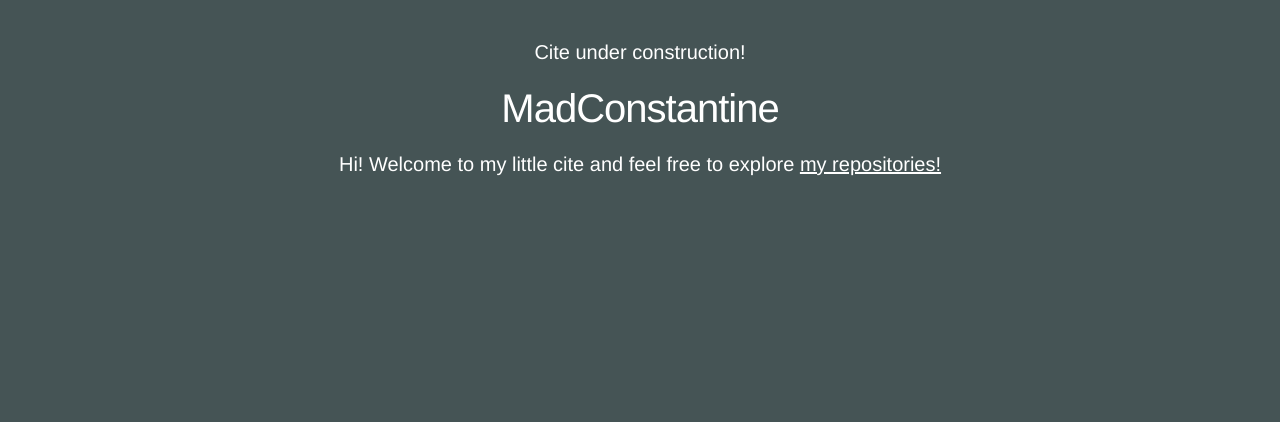
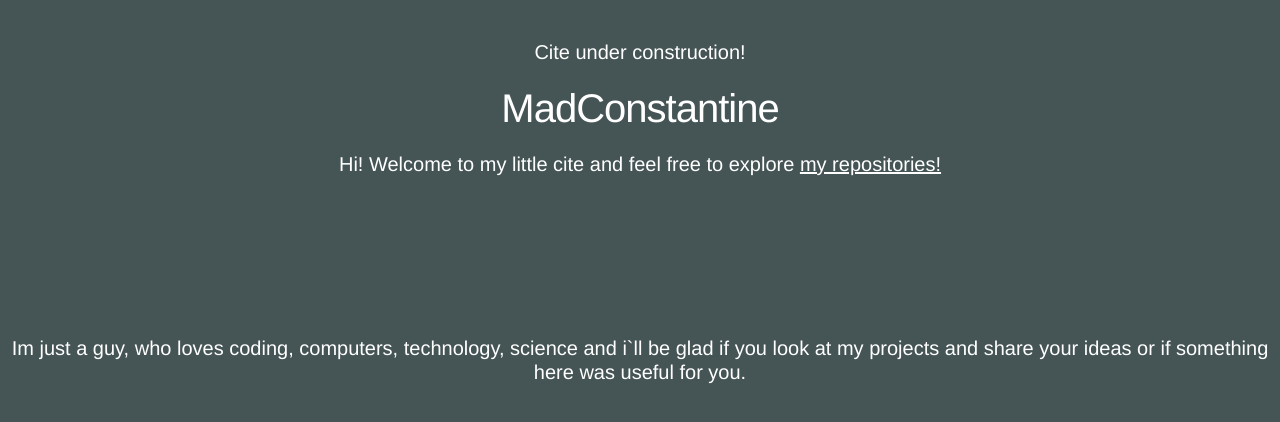
Before and after one commit to MadConstantine/MadConstantine.github.io, a plain HTML site: page index.html in a window 1280 px wide. Drawn offline with Linux system fonts and the light colour scheme.

Commit message:
Add files via upload

```diff
--- a/css/style.css
+++ b/css/style.css
@@ -14,6 +14,10 @@ body {
 main {
   padding: 20px 20px 120px 20px;
 
+  text-align: center;
+}
+
+plain {
   text-align: center;
 }
 
--- a/index.html
+++ b/index.html
@@ -15,8 +15,11 @@
       <p>Hi! Welcome to my little cite and feel free to explore
         <a href="https://github.com/MadConstantine?tab=repositories">my repositories!</a>
       </p>
+    </main>
 
-    </main>
+    <plain>
+      <p>Im just a guy, who loves coding, computers, technology, science and i`ll be glad if you look at my projects and share your ideas or if something here was useful for you.</p>
+    </plain>
 
   </body>
 </html>
```
